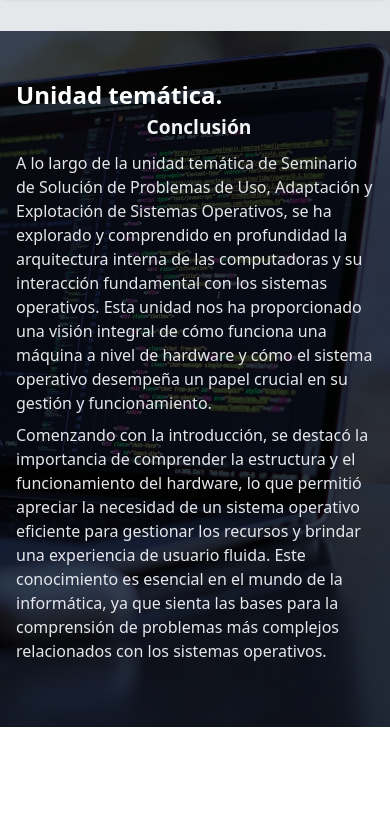
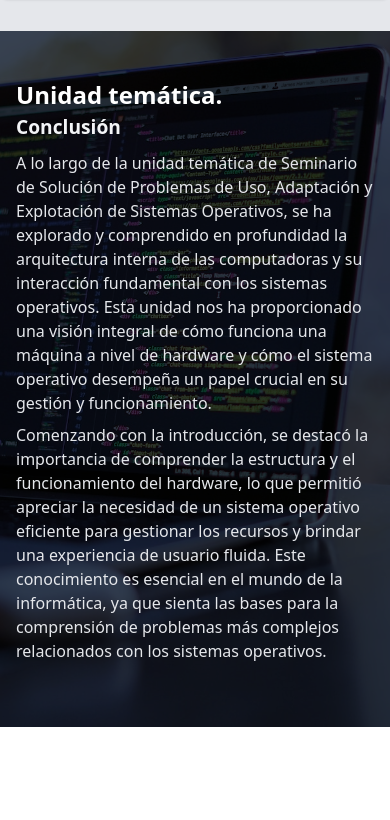
Before and after one commit to Ultron021122/Portafolio-Sistemas-2, a React (Vite) app: page /actividades in a window 390 px wide. Shown: the part 5343-6163 px from the top of the page. Built offline with nearby package versions, Linux system fonts and the light colour scheme.

Commit message:
version 3.9

```diff
--- a/src/components/Conclusion.jsx
+++ b/src/components/Conclusion.jsx
@@ -12,7 +12,7 @@ function Conclusion({ textMain, children }) {
       <div className="container mx-auto md:w-11/12 lg:w-3/4 my-8 sm:my-0 pb-4">
         <h2 className="text-white md:text-center text-2xl font-semibold">
           Unidad temática.
-          <small className='ml-2 flex justify-center md:inline-block font-semibold text-gray-100'>
+          <small className='md:ml-2 flex justify-start md:inline-block font-semibold text-gray-100'>
             Conclusión
           </small>
         </h2>
```
